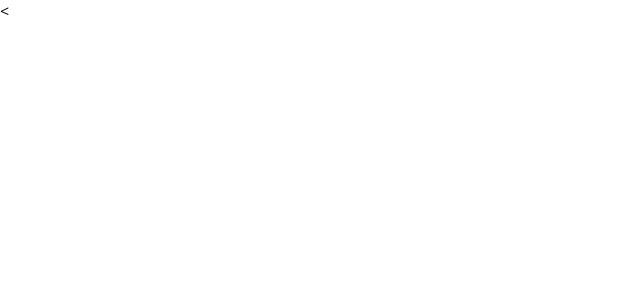
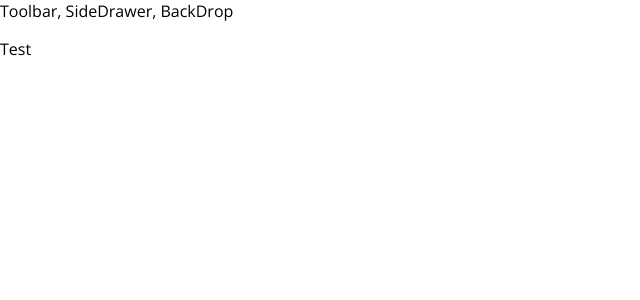
Before and after one commit to juanallo/burger-builder, a React (Create React App) app: page / in a window 1280 px wide. Shown: the top 300 px of the page, without its empty margins (0-640 px from the left). Built offline with nearby package versions, Linux system fonts and the light colour scheme.

Commit message:
adding the layout component basics

```diff
--- a/public/index.html
+++ b/public/index.html
@@ -9,7 +9,7 @@
     />
     <meta name="theme-color" content="#000000"/>
     <link rel="manifest" href="%PUBLIC_URL%/manifest.json"/>
-    <<link href="https://fonts.googleapis.com/css?family=Open+Sans:400,700" rel="stylesheet">
+    <link href="https://fonts.googleapis.com/css?family=Open+Sans:400,700" rel="stylesheet">
     <title>Burger Builder</title>
 </head>
 <body>
--- a/src/App.js
+++ b/src/App.js
@@ -1,10 +1,13 @@
 import React, { Component } from 'react';
+import Layout from './components/Layout/Layout';
 
 class App extends Component {
   render() {
     return (
       <div>
-
+		<Layout>
+			<p>Test</p>
+		</Layout>
       </div>
     );
   }
--- /dev/null
+++ b/src/components/Layout/Layout.js
@@ -0,0 +1,11 @@
+import React, {Fragment} from 'react';
+const Layout = (props) => (
+	<Fragment>
+		<div>Toolbar, SideDrawer, BackDrop</div>
+		<main>
+			{props.children}
+		</main>
+	</Fragment>
+);
+
+export default Layout;
--- a/src/index.css
+++ b/src/index.css
@@ -2,6 +2,4 @@ body {
   margin: 0;
   padding: 0;
   font-family: 'Open Sans', sans-serif;
-  -webkit-font-smoothing: antialiased;
-  -moz-osx-font-smoothing: grayscale;
 }
```
Also changed, not shown: 1 other file (tests, documents, lock files or other folders).
